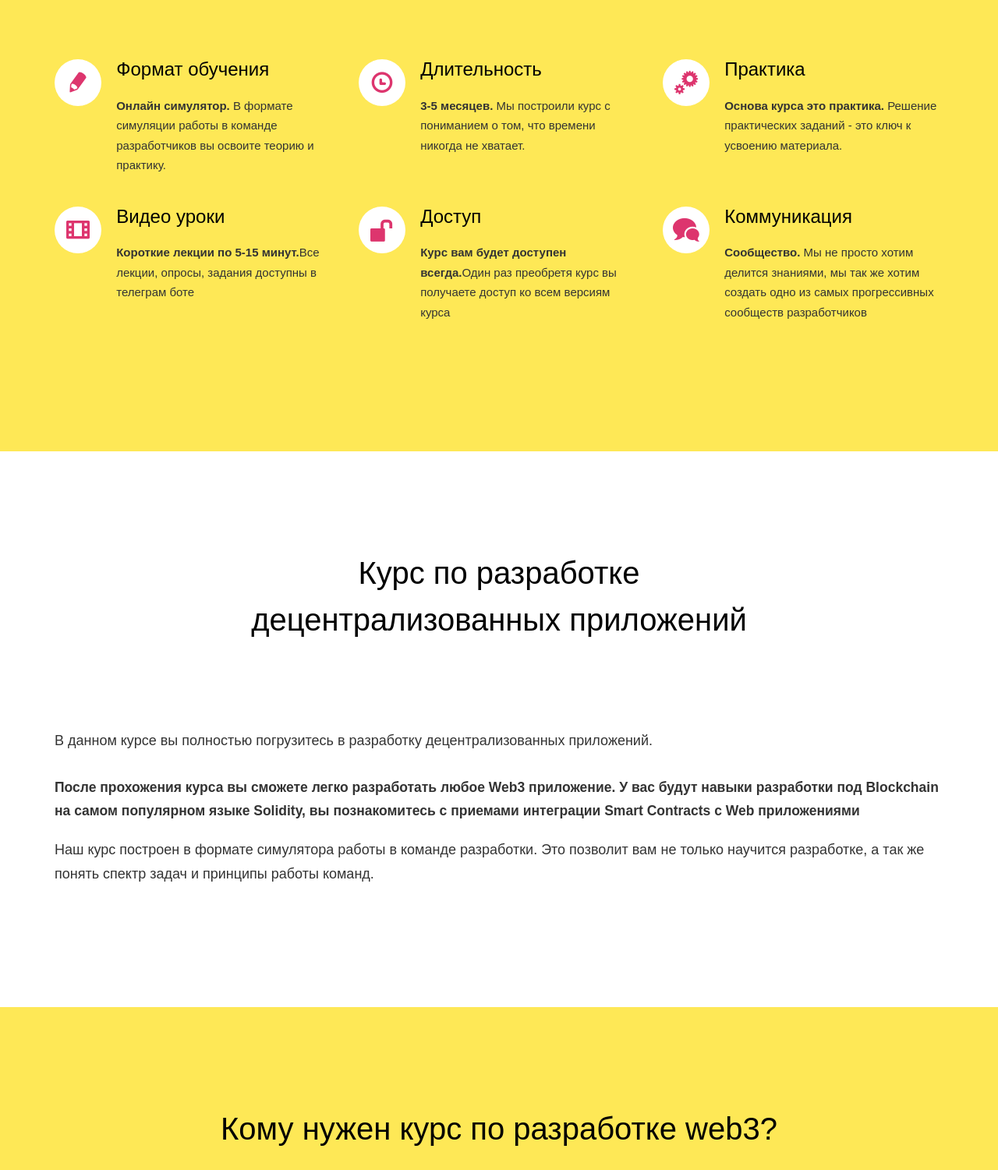
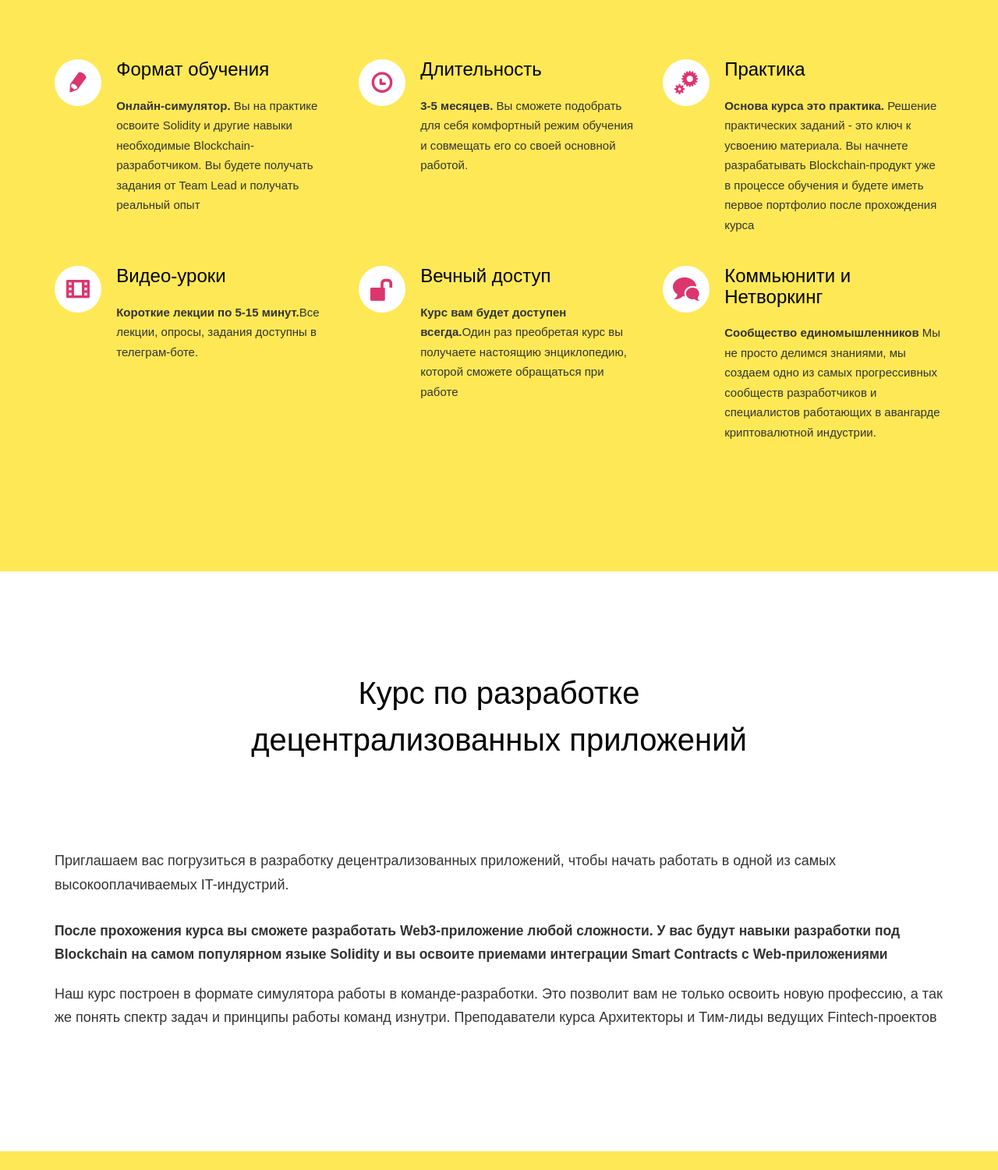
Before and after one commit to dAppAdventure/dAppAdventure.github.io, a plain HTML site: page index.html in a window 1280 px wide. Shown: the part 960-2461 px from the top of the page at 78% size. Drawn offline with Linux system fonts and the light colour scheme; files whose address does not match are found by name.

Commit message:
Update index.html

```diff
--- a/index.html
+++ b/index.html
@@ -93,9 +93,9 @@
 					<div class="col-md-8 col-md-offset-2 text-center">
 						<div class="display-t js-fullheight">
 							<div class="display-tc js-fullheight animate-box" data-animate-effect="fadeIn">
-								<h1>Погрузись в разработку децентрализованных Web3 приложений</h1>
-								<h2>Solidity, Web3, NFT, Blockchain, EIP, ERC, Defi, JavaScript</h2>
-								<p><a class="btn btn-primary btn-lg btn-demo" href="https://t.me/dAppAdventureBot"></i>Хочу начать скорее</a></p>
+								<h1>Научись разработке децентрализованных Web3 приложений в онлайн симуляторе работы в команде Blockchain-проекта</h1>
+								<h2>Ты освоишь Solidity, Web3, NFT, Blockchain, EIP, ERC, Defi, JavaScript и сможешь разрабатывать смарт-контракты, которые меняют мир. Пройди бесплатный урок и познакомься Web3-разработкой!</h2>
+								<p><a class="btn btn-primary btn-lg btn-demo" href="https://t.me/dAppAdventureBot"></i>Попробовать бесплатный урок</a></p>
 							</div>
 						</div>
 					</div>
@@ -114,8 +114,7 @@
 								</span>
 								<div class="feature-copy">
 									<h3>Формат обучения</h3>
-									<p><b>Онлайн симулятор.</b> В формате симуляции работы в команде разработчиков вы
-										освоите теорию и практику.</p>
+									<p><b>Онлайн-симулятор.</b> Вы на практике освоите Solidity и другие навыки необходимые Blockchain-разработчиком. Вы будете получать задания от Team Lead и получать реальный опыт</p>
 								</div>
 							</div>
 						</div>
@@ -127,8 +126,7 @@
 								</span>
 								<div class="feature-copy">
 									<h3>Длительность</h3>
-									<p><b>3-5 месяцев.</b> Мы построили курс с пониманием о том, что времени никогда не
-										хватает.</p>
+									<p><b>3-5 месяцев.</b> Вы сможете подобрать для себя комфортный режим обучения и совмещать его со своей основной работой. </p>
 								</div>
 							</div>
 
@@ -141,7 +139,7 @@
 								<div class="feature-copy">
 									<h3>Практика</h3>
 									<p><b>Основа курса это практика.</b> Решение практических заданий - это ключ к
-										усвоению материала.</p>
+										усвоению материала. Вы начнете разрабатывать Blockchain-продукт уже в процессе обучения и будете иметь первое портфолио после прохождения курса</p>
 								</div>
 							</div>
 						</div>
@@ -156,9 +154,9 @@
 									<i class="icon-film"></i>
 								</span>
 								<div class="feature-copy">
-									<h3>Видео уроки</h3>
+									<h3>Видео-уроки</h3>
 									<p><b>Короткие лекции по 5-15 минут.</b>Все лекции, опросы, задания доступны в
-										телеграм боте</p>
+										телеграм-боте. </p>
 								</div>
 							</div>
 
@@ -170,9 +168,8 @@
 									<i class="icon-unlocked"></i>
 								</span>
 								<div class="feature-copy">
-									<h3>Доступ</h3>
-									<p><b>Курс вам будет доступен всегда.</b>Один раз преобретя курс вы получаете доступ
-										ко всем версиям курса</p>
+									<h3>Вечный доступ</h3>
+									<p><b>Курс вам будет доступен всегда.</b>Один раз преобретая курс вы получаете настоящию энциклопедию, которой сможете обращаться при работе </p>
 								</div>
 							</div>
 
@@ -184,9 +181,9 @@
 									<i class="icon-bubbles2"></i>
 								</span>
 								<div class="feature-copy">
-									<h3>Коммуникация</h3>
-									<p><b>Сообщество.</b> Мы не просто хотим делится знаниями, мы так же хотим создать
-										одно из самых прогрессивных сообществ разработчиков</p>
+									<h3>Коммьюнити и Нетворкинг</h3>
+									<p><b>Сообщество единомышленников</b> Мы не просто делимся знаниями, мы создаем
+										одно из самых прогрессивных сообществ разработчиков и специалистов работающих в авангарде криптовалютной индустрии.  </p>
 								</div>
 							</div>
 						</div>
@@ -204,15 +201,15 @@
 				</div>
 				<div class="row">
 					<div class="col-md-12 animate-box">
-						<p>В данном курсе вы полностью погрузитесь в разработку децентрализованных приложений.</p>
+						<p>Приглашаем вас погрузиться в разработку децентрализованных приложений, чтобы начать работать в одной из самых высокооплачиваемых IT-индустрий.</p>
 						<blockquote>
-							<p>После прохожения курса вы сможете легко разработать любое Web3 приложение.
-								У вас будут навыки разработки под Blockchain на самом популярном языке Solidity, вы
-								познакомитесь с приемами интеграции Smart Contracts с Web приложениями</p>
+							<p>После прохожения курса вы сможете разработать Web3-приложение любой сложности.
+								У вас будут навыки разработки под Blockchain на самом популярном языке Solidity и вы
+					освоите приемами интеграции Smart Contracts с Web-приложениями</p>
 						</blockquote>
-						<p>Наш курс построен в формате симулятора работы в команде разработки.
-							Это позволит вам не только научится разработке, а так же понять спектр задач и принципы
-							работы команд.</p>
+						<p>Наш курс построен в формате симулятора работы в команде-разработки.
+							Это позволит вам не только освоить новую профессию, а так же понять спектр задач и принципы
+							работы команд изнутри. Преподаватели курса Архитекторы и Тим-лиды ведущих Fintech-проектов</p>
 					</div>
 				</div>
 			</div>
@@ -223,7 +220,7 @@
 			<div class="container">
 				<div class="row animate-box">
 					<div class="col-md-8 col-md-offset-2 text-center fh5co-heading">
-						<h2>Кому нужен курс по разработке web3?</h2>
+						<h2>Кому нужен курс по разработке Web3?</h2>
 					</div>
 				</div>
 				<div class="">
@@ -232,23 +229,23 @@
 							<div class="feature-left">
 								<div class="feature-copy">
 									<h3>Вы разработчик</h3>
-									<p>Если вы уже давно занимаетесь разработкой и хотели бы расширить кругозор</p>
+									<p>Если вы уже давно занимаетесь разработкой и хотите расширить кругозор и освоить навыки, позволяющие зарабатывать в несколько раз больше без привязки к месту.</p>
 								</div>
 							</div>
 						</div>
 						<div class="col-md-4 animate-box">
 							<div class="feature-left">
 								<div class="feature-copy">
-									<h3>Вы думаете запустит web3 проект</h3>
-									<p>Если вы уже давно занимаетесь разработкой и хотели бы расширить кругозор</p>
+									<h3>Вы планируете запустить Web3 проект</h3>
+									<p>Пройдите весь пусть Blockchain-разработки в онлайн-симуляторе. Это позволит избежать ошибок в реальном продукте и реализовать ваши идеи более эффективно</p>
 								</div>
 							</div>
 						</div>
 						<div class="col-md-4 animate-box">
 							<div class="feature-left">
 								<div class="feature-copy">
-									<h3>Вам хочется разарбаться с blockchain, web3, nft</h3>
-									<p>Вам хочется познакомится с базовыми понятиями мира blockchain</p>
+									<h3>Вы интересуетесь Blockchain, Web3, NFT</h3>
+									<p>Познакомьтесь с передовыми технологиями и получите знания от действующих инженеров Blockhain-проектов</p>
 								</div>
 							</div>
 						</div>
@@ -287,7 +284,7 @@
 					<div class="col-xs-7 animate-box fadeInUp animated-fast">
 						<h3>Заработные платы</h3>
 						По <a href="https://cryptocurrencyjobs.co/salaries/blockchain-developer/">данным</a> сайта Cryptocurrency Jobs, в 2021 году средняя зарплата блокчейн-разработчика
-						на удаленке составила $123 тысячи в год, то есть больше $10 тысяч в месяц.
+						на удаленке составила $123 тысячи в год, в среднем это больше $10 000 в месяц.
 						Другой ресурс, Web3 Jobs, <a href="https://web3.career/web3-salaries/blockchain-developer">приводит</a> более свежие (и внушительные) цифры: от 100 до 750 тысяч долларов в год.
 						Если взять средний показатель, это $35,5 тысяч в месяц
 					</div>
@@ -296,8 +293,8 @@
 					<div class="col-xs-12 animate-box fadeInUp animated-fast">
 						<h3>Рынок блокчейн разработки</h3>
 						Cреднегодовые темпы роста индустрии оцениваются в пределах <a href="https://www.globenewswire.com/news-release/2021/12/16/2353499/28124/en/Global-Blockchain-Market-Report-2021-Market-Size-is-Projected-to-Grow-from-4-9-Billion-in-2021-to-67-4-Billion-by-2026-at-a-CAGR-of-68-4.html">68%</a> - <a href="https://www.globenewswire.com/en/news-release/2022/02/11/2383531/0/en/Blockchain-Market-Size-Worth-227-99Bn-Globally-by-2028-at-72-9-CAGR-Exclusive-Report-by-The-Insight-Partners.html">73%</a>.
-						Это значит, что к 2028 году ее объем будет близок к $200 млрд — в 40 раз больше, чем в 2021 году.
-						Развитие рынка блокчейна и криптовалют повышает спрос на разработчиков, в ближайшее время мы увидим новый кадровый рынок в IT.
+						К 2028 году ее объем будет близок к $200 млрд — в 40 раз больше, чем в 2021 году.
+						Развитие рынка блокчейна и криптовалют повышает спрос на разработчиков, в ближайшее время мы увидим новый кадровый голод в IT.
 						Для разработчиков сейчас, лучшее время освоить профессию.
 					</div>
 				</div>
@@ -376,7 +373,7 @@
 					<div class="col-md-6 animate-box">
 						<div class="heading">
 							<h2>Отзывы о курсе</h2>
-							<p>Мы стараемся сделать лучший курс в сфере разработки децентрализованных приложений</p>
+							<p>Мы создаем лучший курс в сфере разработки децентрализованных приложений</p>
 						</div>
 					</div>
 					<div class="col-md-6 col-md-push-1 animate-box">
```
